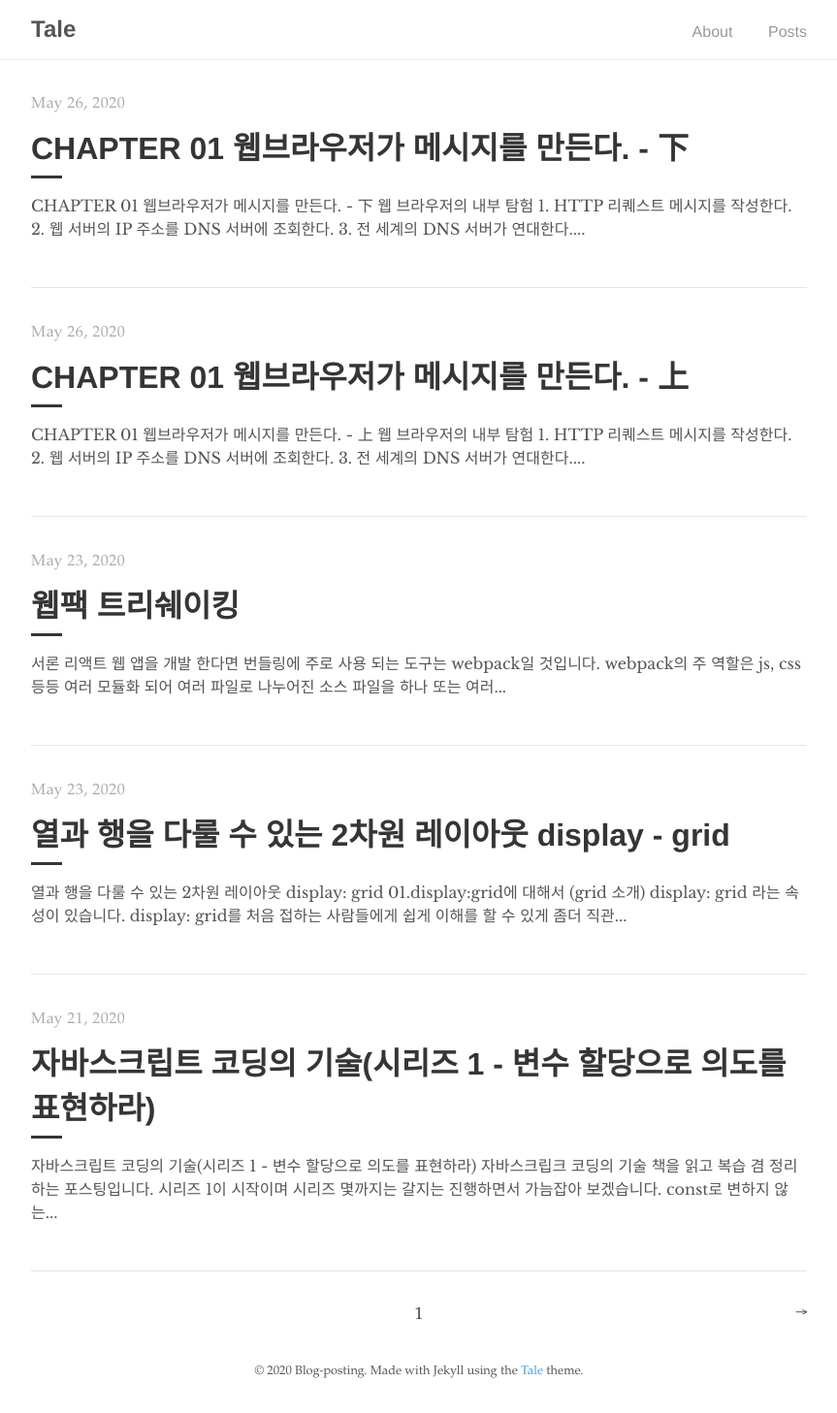
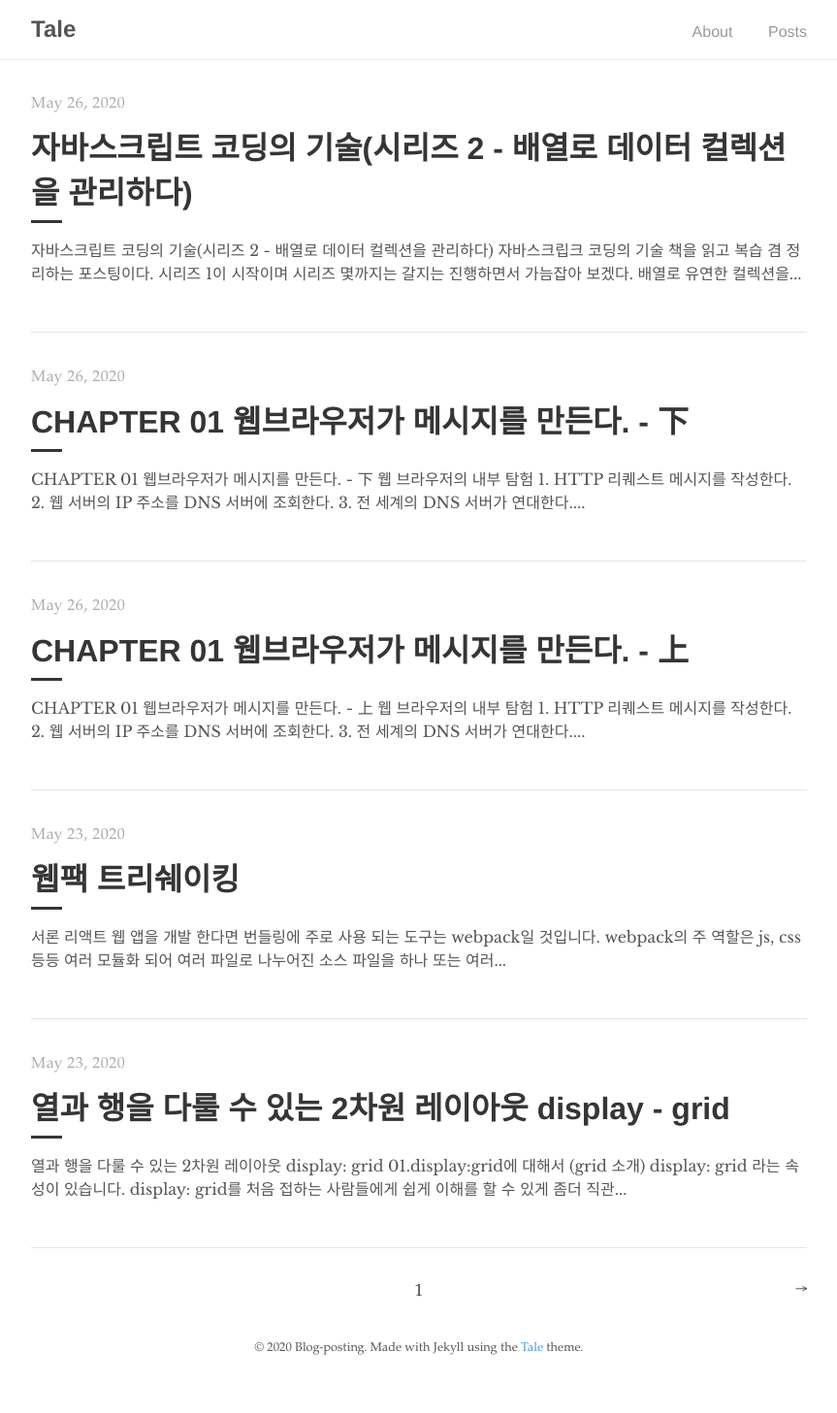
Before and after one commit to Meet-Coder-Study/blog-posting.github.io, a Jekyll site: the page built from index.html, in a window 1280 px wide. Shown: the whole page at 97% size, without its empty margins (208-1071 px from the left). Built offline with Jekyll 4.4.1, drawn with Linux system fonts in a browser that asks for light colours; the list of posts is cut into pages by our own code; after the commit the page ends 1433 px from its top, so only the background shows below that; part of the change alters nothing that is shown.

Commit message:
docs : 자바스크립트 코딩의 기술(시리즈 2- 배열로 데이터 컬렉션을 관리하다)

````diff
--- a/_posts/2020-05-21-SkillOfCoding-Javascript-1.md
+++ b/_posts/2020-05-21-SkillOfCoding-Javascript-1.md
@@ -9,16 +9,17 @@ comments: true
 
 # 자바스크립트 코딩의 기술(시리즈 1 - 변수 할당으로 의도를 표현하라)
 
-- 자바스크립크 코딩의 기술 책을 읽고 복습 겸 정리하는 포스팅입니다.
-- 시리즈 1이 시작이며 시리즈 몇까지는 갈지는 진행하면서 가늠잡아 보겠습니다.
+- 자바스크립크 코딩의 기술 책을 읽고 복습 겸 정리하는 포스팅이다.
+- 시리즈 1이 시작이며 시리즈 몇까지는 갈지는 진행하면서 가늠잡아 보겠다.
 
 ## `const`로 변하지 않는 값을 표현하라(TIP1)
 
-- 과거에는 `var`만 사용하여 변수에 할당했으나 현재는 `let, const`를 사용하여 할당합니다.
-- `const`는 재할당 할 수 없는 변수 선언입니다. 즉, 한 번 선언하면 변경할 수 없습니다.
-- 하지만, 값이 변경되지 않는 것, 즉 불변값이 되는 것이 아닙니다.
-- `const`를 사용해 배열을 할당하고 배열의 항목을 바꿀 수 있습니다.
-- `const`를 잘 사용하여 의도를 나타낼 수 있으면 코드를 훑어볼 때 해당 변수를 신경 쓰지 않아도 된다고 알려 줄 수 있습니다.
+- 과거에는 `var`만 사용하여 변수에 할당했으나 현재는 `let, const`를 사용하여 할당한다.
+- `const`는 재할당 할 수 없는 변수 선언입니다. 즉, 한 번 선언하면 변경할 수 없다.
+- 하지만, 값이 변경되지 않는 것, 즉 불변값이 되는 것이 아니다.
+- `const`를 사용해 객체(배열)을 할당하고 객체의 프로퍼티(배열의 경우 요소)을 바꿀 수 있다.
+  - 이는 const 변수의 타입이 객체(배열도 마찬가지)인 경우, 객체에 대한 참조를 변경하지 못한다는 것을 의미한다. 하지만 이때 객체의 프로퍼티는 보호되지 않는다. 다시 말하자면 재할당은 불가능하지만 할당된 객체의 내용(프로퍼티의 추가, 삭제, 프로퍼티 값의 변경)은 변경할 수 있다.(참고 - https://poiemaweb.com/es6-block-scope#23-const%EC%99%80-%EA%B0%9D%EC%B2%B4)
+- `const`를 잘 사용하여 의도를 나타낼 수 있으면 코드를 훑어볼 때 해당 변수를 신경 쓰지 않아도 된다고 알려 줄 수 있다.
 
 ```javascript
 const name = "duckhee";
@@ -30,11 +31,12 @@ var name = "duckhee";
 return `당신의 이름은 ${name}입니다.`;
 ```
 
-- `const`와 `var`를 사용한 코드로 비교해보겠습니다.
-- `const`를 사용한 코드는 가운데 100줄 코딩의 내용과 상관없이 반환되는 값을 정확히 알수 있습니다.
-- 반면에 `var`를 사용한 코드는 가운데 100줄 사이에서 `name = 'babo'`라는 코드가 있을 경우 재할당이 가능해지므로 반환되는 값을 확신 할 수 없습니다.
+- `const`와 `var`를 사용한 코드로 비교해보자.
+- `const`를 사용한 코드는 가운데 100줄 코딩의 내용과 상관없이 반환되는 값을 정확히 알수 있다.
+- 반면에 `var`를 사용한 코드는 가운데 100줄 사이에서 `name = 'babo'`라는 코드가 있을 경우 재할당이 가능해지므로 반환되는 값을 확신 할 수 없다.
 
-- `const` 사용시 주의사항이 있습니다. 위에서 말한 불변성에 대한 내용입니다.
+- `const` 사용시 주의사항이 있습니다. 위에서 말한 불변성에 대한 내용이다.
+- `const`에 할당된 값이 불변값이 되지는 않는다는 것이다. 즉, 변수를 재할당할 수 있는 없지만, 값을 바꿀 수는 있다. 모순되는 말처럼 들리겠지만 다음 코드를 살펴보자.
 
 ```javascript
 const discountable = [];
@@ -46,9 +48,9 @@ for (let i = 0; i < cart.length; i++) {
 }
 ```
 
-- 위 코드는 정상적으로 작동이 됩니다. 이러한 특성은 앞에 `var` 와 같은 문제를 만들어냅니다.
-- 어떤 값을 반환하는지 확신 할 수 없습니다.
-- `조작(mutation)`을 피하고 아래와 같이 작성합니다.
+- 위 코드는 정상적으로 작동이 됩니다. 이러한 특성은 앞에 `var` 와 같은 문제를 만들어 낸다.
+- 어떤 값을 반환하는지 확신 할 수 없다.
+- `조작(mutation)`을 피하고 아래와 같이 작성한다.
 
 ```javascript
 const discoutable = cart.filter((item) => item.discountAvailable);
@@ -57,11 +59,11 @@ const discoutable = cart.filter((item) => item.discountAvailable);
 ## `let`과 `const`로 유효 범위 충돌을 줄여라(TIP2)
 
 - `const`를 우선 사용하고 만약 재할당이 필요한 경우 `let`를 사용하자.
-- `var`와 `let`는 유사합니다.
-- 차이점은 `var`는 어휘적 유효 범위(lexical scope)를 가지는 반면 `let`은 블록 유효 범위(block scope)를 가지고 있습니다.
-- 간단히 정리하면 if, for 같은 블록의 내부에만 존재하는 것이 블록 유효 범위 변수(`let`) 블록 밖에서는 접근 불가 합니다. 즉, `{}`를 벗어나면 변수가 존재하지 않습니다.
+- `var`와 `let`는 유사하다.
+- 차이점은 `var`는 어휘적 유효 범위(lexical scope)를 가지는 반면 `let`은 블록 유효 범위(block scope)를 가지고 있다.
+- 간단히 정리하면 if, for 같은 블록의 내부에만 존재하는 것이 블록 유효 범위 변수(`let`) 블록 밖에서는 접근 불가 합니다. 즉, `{}`를 벗어나면 변수가 존재하지 않는다.
 
-- 아래 예제를 통해 살펴봅십니다.
+- 아래 예제를 통해 살펴보자.
 
 ```javascript
 function getLowestPrice(item) {
@@ -111,9 +113,9 @@ function getLowestPrice(item) {
 
 ## 블록 유효 범위 변수로 정보를 격리하라(TIP3)
 
-- **블록 유효 범위 변수**를 선언하면 블록 안에서만 접급이 되고 밖에서는 접근 불가다.
+- **블록 유효 범위 변수**를 선언하면 블록 안에서만 접급이 되고 밖에서는 접근 불가이다.
 - 반면에, **블록 밖에서 선언된 변수**는 블록안에서 접근이 가능하다.
-- **어휘적 유효 범위 변수**를 선어하면 함수 내부 어디서든 접근이 가능하다.(호이스팅 참조)
+- **어휘적 유효 범위 변수**를 선언하면 함수 내부 어디서든 접근이 가능하다.(호이스팅 참조)
 
 ```javascript
 <body>
@@ -184,8 +186,8 @@ const clickSet = addClick(example);
 clickSet[0].onClick(); // 0
 ```
 
-- 블록 내에서 선언된 변수는 블록 내에서만 유효합니다.
-- 반복되어 값이 변경되더라도, 이전에 선언한 함수의 값은 변경되지 않습니다.
+- 블록 내에서 선언된 변수는 블록 내에서만 유효하다.
+- 반복되어 값이 변경되더라도, 이전에 선언한 함수의 값은 변경되지 않는다.
 - 쉽게 말해 `let`을 이용하면 `for`문이 반복될 때마다 값을 잠급니다.
 
 ## 템플릿 리터럴로 변수를 읽을 수 있는 문자열로 변환하라(TIP4)
@@ -197,7 +199,7 @@ clickSet[0].onClick(); // 0
 ```javascript
 function generateLink(image, width) {
   const widthInt = parseInt(width, 10);
-  return 'https://' + getProv ider() + '/' + image + '?width=' + widthInt;
+  return 'https://' + getProvider() + '/' + image + '?width=' + widthInt;
 }
 ```
 
@@ -208,7 +210,7 @@ function generateLink(image, width) {
 ```javascript
 function generateLink(image, width) {
   const widthInt = parseInt(width, 10);
-  return `https://${getProvider}/${image}?width=${parseInt(width, 10)}`;
+  return `https://${getProvider()}/${image}?width=${parseInt(width, 10)}`;
 }
 ```
 
--- /dev/null
+++ b/_posts/2020-05-26-SkillOfCoding-Javascript-2.md
@@ -0,0 +1,433 @@
+---
+title: 자바스크립트 코딩의 기술(시리즈 2 - 배열로 데이터 컬렉션을 관리하다)
+layout: post
+date: '2020-05-26 00:10:00'
+author: shldhee
+categories: shldhee
+comments: true
+---
+
+# 자바스크립트 코딩의 기술(시리즈 2 - 배열로 데이터 컬렉션을 관리하다)
+
+- 자바스크립크 코딩의 기술 책을 읽고 복습 겸 정리하는 포스팅이다.
+- 시리즈 1이 시작이며 시리즈 몇까지는 갈지는 진행하면서 가늠잡아 보겠다.
+
+## 배열로 유연한 컬렉션을 생성하라(TIP5)
+
+- 자바스크립트에는 데이터 컬렉션을 다루는 구조로 배열, 객체 이렇게 두가지가 있었다.
+- 모던 자바스크립트에서 맵(Map), 세트(Set), 위크맵(WeakMap), 위크셋(WeakSet), 객체, 배열을 사용할 수 있다.
+- 컬렉션을 선택할 때는 정보로 어떤 작업을 할지 생각해봐야 된다.
+- 대부분 배열을 사용하며 배열을 사용하지 않아도 배열에 적용되는 개념을 빌리게 된다.
+- 배열의 순서가 기술적으로 보장되지 않지만 대부분 상황에서 동작한다고 생각하면 된다.(https://stackoverflow.com/questions/34955787/is-a-javascript-array-order-guaranteed)
+
+``` javascript
+const team = ['Lee','Kim','Son'];
+function alphabetizeTeam(team) {
+  return [...team].sort();
+}
+alphabetizeTeam(team);(3) // ["Kim", "Lee", "Son"]
+```
+
+- `map(), filter(), reduce()`등의 배열 메서드를 이용하면 코드 한줄로 정보를 변경하거나 갱신할 수 있다.
+  - map() 메서드는 배열 내의 모든 요소 각각에 대하여 주어진 함수를 호출한 결과를 모아 새로운 배열을 반환합니다.
+  - filter() 메서드는 주어진 함수의 테스트를 통과하는 모든 요소를 모아 새로운 배열로 반환합니다.
+  - reduce() 메서드는 배열의 각 요소에 대해 주어진 리듀서(reducer) 함수를 실행하고, 하나의 결과값을 반환합니다.
+
+****
+``` javascript
+const staff = [{
+  name: 'duckhee',
+  position: 'developer',
+},
+{
+  name: 'rain',
+  position: 'musician'
+}]
+
+function getMusician(staff) {
+  return staff.filter(member => member.position === 'musician')
+}
+getMusician(staff);  // [ {name: "rain", position: "musician"} ]
+```
+
+- 객체를 순회하려면 먼저 `Object.keys()`를 실행해서 객체의 키를 배열에 담은 후 생성한 배열을 이용해 순회
+
+``` javascript
+const game1 = {
+  player: 'Lee',
+  goal: 2,
+  pass: 101,
+  errors: 0
+}
+const game2 = {
+  player: 'Son',
+  goal: 1,
+  pass: 205,
+  errors: 1
+}
+
+const total = {}
+const stats = Object.keys(game1);
+
+for (let i = 0;  i < stats.length; i++) {
+  const stat = stats[i];
+  if (stat !== 'player') {
+    total[stat] = game1[stat] + game2[stat]
+  }
+}
+
+consoel.log(total
+// {goal: 3, pass: 306, errors: 1}
+```
+
+- 배열에 이터러블(`iterable`)이 내장되어 있다. 간단히 말해 컬렉션의 현재 위치를 알고 있는 상태에서 컬렉션의 항목을 한 번에 하나씩 처리하는 방법이다. (https://developer.mozilla.org/ko/docs/Web/JavaScript/Reference/Iteration_protocols)
+- 배열을 특별한 컬렉션으로 쉽게 변환하거나 다시 배열로 만들 수 있다.
+- 키-값 저장소와 동일한 개념을 2차원 배열로 설명할 수 있다. 내부의 배열은 두 가지 항목만 갖는다. 첫번째 항목은 키, 두번째 항목은 값이다.
+
+``` javascript
+const dog = {
+  name: 'Binhee',
+  color: 'brown',
+};
+dog.name; // Binhee
+```
+
+- 다음 코드는 객체를 키-값 쌍을 모은 배열로 바꿨다. 실제로 키-값 쌍을 사용해 맵 객체와 배열간의 데이터를 변화 한다.(`Object.entries()` - (https://developer.mozilla.org/ko/docs/Web/JavaScript/Reference/Global_Objects/Object/entries))
+
+``` javascript
+const dogPair = [['name','Binhee'],['color','brown']];
+function getName(dog) {
+  return dog.find(attribute => {
+    return attribute[0] === 'name';
+  })[1];
+}
+```
+
+## `incdlues()`존재 여부를 확인하라(TIP6)
+
+- 기존 배열에서 특정 문자열을 포함하고 있는 확인하려면 문자열의 위치를 찾았다. 즉, `indexOf`를 사용하여 문자열이 있으면 해당 `index` 반환, 없으면 `-1`를 반환했다. 근데 이때 만약 `0`번째에서 찾아지면 if 문에서 `false` 를 반환하므로 문제가 생긴다.
+
+``` javascript
+const sections = ['shipping'];
+
+function displayShipping(sections) {
+  if (sections.indexOf('shipping')) { // 0 를 반환하므로 false로 실행된다.
+    return true;
+  }
+  return false;
+}
+// false
+
+보완코드
+function displayShipping(sections) {
+  return sections.indexOf('shipping') > -1
+}
+// true
+
+includes() 를 사용한 코드
+function displayShipping(sections) {
+  return sections.includes('shipping')
+}
+```
+
+- `includes()` 를 사용하면 -1를 사용해 비교하는 번거로운 로직을 안써도 된다.
+
+## 펼침 연산자로 배열을 본떠라(TIP7)
+
+- 펼침 연산자(`spread operator`)(https://developer.mozilla.org/ko/docs/Web/JavaScript/Reference/Operators/Spread_syntax) 는 마침표 3개(`...`)를 사용한다. 배열에 포함된 항목을 목록으로 바꿔준다.
+
+``` javascript
+const cart = ['Nmaing and Necessity', 'Alice in Wonderland'];
+...cart // 단독으로 사용할 경우 에러, 정보를 어디든 펼쳐 넣어야 합니다.
+const copyCart = [...cart];
+// ["Nmaing and Necessity", "Alice in Wonderland"]
+```
+
+- 배열에서 항목을 제거할 경우
+
+``` javascript
+// removable에 해당 요소를 넣고 삭제할 요소 빼고 배열을 만든다.
+function removeItem(items, removable) {
+  const updated = [];
+  for ( let i = 0; i < items.length; i++) {
+    if (items[i] !== removable) {
+      updated.push(items[i])
+    }
+  }
+  return updated;
+}
+```
+
+- 위에 코드는 잘 작동하지만 단순하게 변경해보자.
+- `splice()` 사용한 코드
+
+``` javascript
+function removeItem(items, removable) {
+  const index = items.indexOf(removable);
+  items.splice(index, 1);
+  return items;
+}
+```
+
+- 문제는 `splice`는 원본 데이터를 조작한다.
+
+``` javascript
+const fruits = ['apple', 'banana', 'melon']
+const isNotRedColorFruits = removeItem(fruits, 'apple') // ['banana', 'melon']
+// fruits도 ['banana', 'melon']
+const isNotYellowColorFruits = removeItem(fruits, 'banana') // ['melon']
+// fruits도 ['melon']
+```
+
+- 원본 `fruits` 배열이 변경 된다. `const`를 사용해 만들어서 변경되지 않을거라고 생각되었지만 항상 그렇지 않다.
+- `slice`를 사용해보자. 원본 배열을 변경하지 않고 배열의 일부를 반환한다.
+
+
+``` javascript
+function removeItem(items, removable) {
+  const index = items.indexOf(removable);
+  return items.slice(0, index).concat(items.slice(index + 1));
+}
+```
+
+- 작동은 잘되지만 `slice`,`concat`를 사용해 어떤 값이 반환되는지 직관적으로 알 수 없다.
+- 이럴때 펼침 연산자를 사용한다.
+
+``` javascript
+function removeItem(items, removable) {
+  const index = items.indexOf(removable);
+  return [...items.slice(0, index), ...items.slice(index + 1)];
+}
+```
+
+- 위에 코드보다 간결하고 재사용할 수 있으며 예측이 가능하다.(전 비슷한듯....)
+- 또한 펼침 연산자를 사용하면 배열의 항목을 쉽게 꺼내 인수 목록을 쉽게 사용이 가능하다.
+- [인수, 인자 차이](https://amagrammer91.tistory.com/9)
+
+``` javascript
+const book = ['Reasons and Persons', 'Derek Parfit', 19.99];
+function formatBook(title, author, price) {
+  return `${title} by ${author} $${price}`;
+}
+
+formatBook(book[0], book[1], book[2]) // 확장성이 없고 인수값이 늘어나면 또 작성해야된다.
+formatBook(...book) // 나중에 인수가 추가되도 고치지 않아도 된다.
+```
+
+## `push()` 메서드 대신 펼침 연산자로 원본 변경을 피하라 (TIP8)
+
+- 역시 원본 배열 조작을 피하는 방법을 살펴보자.
+- 예측하지 못한 조작은 심각한 버그를 발생시키므로 가능하며 조작은 피하는게 좋고, 또한 모던자바스크립트의 대부분 함수형 프로그래밍 형식을 취하기떄문에 부수효과와 조작이 없는 코드를 작성해야 한다.(함수형 프로그래밍을 공부하자)
+- `push()` 메서드를 통해 알아보자. `push()` 메서드는 새로운 항목을 배열 뒤에 추가해 원본 배열을 변경한다.
+- 장바구니 상품 목록을 받아서 내용을 요약하는 간단한 함수 코드이다.
+    1. 할인 금액 확인
+    2. 할인 상품이 2개 이상인지 확인
+       1. 2개 이상일때 오류 객체 반환
+    3. 오류가 없고 상품이 3개이상 구매 시 사은품 증정
+
+``` javascript
+// 카트 정의
+const cart = [{
+    name: 'The Foundation Triology',
+    price: 19.99,
+    discount: false,
+  },{
+    name: 'Godel, Escher, Bach',
+    price: 15.99,
+    discount: false,
+  },{
+    name: 'Red Mars',
+    price: 5.99,
+    discount: true,
+  }
+];
+
+// 사은품 정의
+const reward = {
+  name: 'Guide to Science Fiction',
+  discount: true,
+  price: 0,
+}
+
+// 사은품 증정
+function addFreeGift(cart) {
+  if (cart.length > 2) {
+    cart.push(reward);
+    return cart;
+  }
+  return cart;
+}
+
+// 카트 정리 - 기존
+function summerizeCart(cart) {
+  // 할인중인 상품이 있는지 확인
+  const discountable = cart.filter(item => item.discount);
+
+  // 할인 상품이 2개 이상인지 확인
+  if(discountable.length > 1) {
+    return {
+      error: '할인 상품은 하나만 주문할 수 있습니다.'
+    }
+  }
+
+  // 오류가 안나니 사은품 증정
+  const cartWithReward = addFreeGift(cart);
+
+  return {
+    discounts: discountable.length,
+    items: cartWithReward.length,
+    cart: cartWithReward
+  }
+}
+```
+
+- 만약 새로운 개발자나 아무개나 코드 정리하고 싶어서 모든 변수 할당을 최상위로 옮기려고 한다면?
+
+``` javascript
+// 카트 정리 - 아무개 수정
+function summerizeCart(cart) {
+  // 할인중인 상품 체크 안하고 카트에 바로 사은품 증정 로직
+  // push가 있으므로 원본 cart 조작
+  const cartWithReward = addFreeGift(cart);
+  // 조작된 cart로 할인중인 상품이 있는지 확인
+  const discountable = cart.filter(item => item.discount); // 사은품이 discountable 하니 사은품 기본으로 포함해서 반환
+
+  // 할인 상품이 2개 이상인지 확인
+  // 사은품 제외하고 할인 상품이 1개라도 있으면 2개가 되서 오류!
+  if(discountable.length > 1) {
+    return {
+      error: '할인 상품은 하나만 주문할 수 있습니다.'
+    }
+  }
+
+  return {
+    discounts: discountable.length,
+    items: cartWithReward.length,
+    cart: cartWithReward
+  }
+}
+```
+
+- 상품 3개이상 선택하고, 그 중 하나가 할인 상품이면 모든 고객에서 오류 발생한다.
+- 예제를 통해 살펴본 문제의 대부분은 분리된 함수에서 의도치 않게 원본을 조작 한것이 원인이다.
+- 부수효과가 없는 함수를 순수함수(pure function)라고 하며, 순수함수를 만들기 위해 노력해야 한다.
+- 위에 코드를 펼침 연산자를 이용해 수정해보자.
+
+``` javascript
+function addFreeGift(card) {
+  if (cart.length > 2) {
+    return [...cart, reward];
+  }
+  return cart;
+}
+```
+
+- 이렇게 하면 `discountable` 할당할때 `cart`가 변경되지 않은 원본 배열을 사용하므로 정상적인 코드가 된다.
+
+``` javascript
+const titles = ['Moby Dick', 'White Teeth'];
+const moreTitles = [...titles, 'The Conscious Mind'];
+// ['Moby Dick', 'White Teeth', 'The Conscious Mind'];
+```
+
+- 시작 부분에 새로운 항목울 추가하려면?
+
+``` javascript
+// 배열 앞에 추가하기
+const titles = ['Moby Dick', 'White Teeth'];
+titles.unshift('The Conscious Mind')
+const moreTitles = ['Moby Dick', 'White Teeth'];
+const evenMoreTitles = ['The Conscious Mind', ...moreTitles ];
+
+// 복사하기
+const toCopy = ['Moby Dick', 'White Teeth'];
+const copied = toCopy.slice();
+const moreCopies = ['Moby Dick', 'White Teeth'];
+const moreCopied = [...moreCopies];
+```
+
+- `slice()` 메서드로 새울 배열을 생성할 수 있지만 기억이 나지 않을 수도 있고, 중괄호를 보면 어떤 값이 반환되는데 확실히 알 수 있다.
+
+
+## 펼침 연산자로 정렬에 의한 혼란을 피하라 (TIP9)
+
+- 이번 팁에서 배열을 여러번 정렬해도 항상 같은 결과가 나오게 펼침 연산자를 사용하는 방법을 알아보자.
+- 직원 정보가 담긴 배열을 이름 또는 근속연수로 정렬하는 코드이다.
+
+``` javascript
+// 직원 정의
+const staff = [
+  {
+    name: 'Joe',
+    years: 10,
+  },
+  {
+    name: 'Thoe',
+    years: 5
+  },
+  {
+    name: 'Dyan',
+    years: 10,
+  },
+];
+
+// 정렬 함수
+function sortByYears(a, b) {
+  if (a.years === b.years) {
+    return 0;
+  }
+  return a.years - b.years;
+}
+
+const sortByName = (a, b) => {
+  if (a.name === b.name) {
+    return 0;
+  }
+  return b.name > a.name ? 1 : -1;
+}
+```
+
+- [`sort()` 메서드에 관한 내용은 문서](https://developer.mozilla.org/ko/docs/Web/JavaScript/Reference/Global_Objects/Array/sort)
+  - compareFunction(a, b)이 0보다 작은 경우 a를 b보다 낮은 색인으로 정렬합니다. 즉, a가 먼저옵니다.
+  - compareFunction(a, b)이 0을 반환하면 a와 b를 서로에 대해 변경하지 않고 모든 다른 요소에 대해 정렬합니다. 참고 : ECMAscript 표준은 이러한 동작을 보장하지 않으므로 모든 브라우저(예 : Mozilla 버전은 적어도 2003 년 이후 버전 임)가 이를 존중하지는 않습니다.
+  - compareFunction(a, b)이 0보다 큰 경우, b를 a보다 낮은 인덱스로 소트합니다.
+  - compareFunction(a, b)은 요소 a와 b의 특정 쌍이 두 개의 인수로 주어질 때 항상 동일한 값을 반환해야합니다. 일치하지 않는 결과가 반환되면 정렬 순서는 정의되지 않습니다.
+
+- 맨 처음 정렬을 근속 연수로 했을 경우이다.
+
+``` javascript
+staff.sort(sortByYears);
+
+// [
+//   {name: "Thoe", years: 5} {name: "Joe", years: 10} {name: "Dyan", years: 10}
+// ]
+
+// 이때 staff도 위와 같은 변경된 배열과 같다.
+```
+
+- 맨 처음 정렬을 이제 사용자 이름순으로 정렬한 경우이다.
+
+``` javascript
+staff.sort(sortByName);
+
+//   {name: "Dyan", years: 10} {name: "Joe", years: 10} {name: "Theo", years: 5}
+```
+
+- 이제 사용자 이름순 -> 근속 년수로 정렬했을 경우이다.
+- 처음 근속 연수로 정렬했을때와 같은 순서로 기대했는데 결과는 다르다.
+
+``` javascript
+staff.sort(sortByName);
+staff.sort(sortByYears);
+
+//   {name: "Theo", years: 5} {name: "Dyan", years: 10} {name: "Joe", years: 10}
+```
+
+- 만약 수백명의 직원리스트가 있어 정렬을 하는데 정렬할때마다 순서가 달라지게 되면 신뢰를 잃을 것입니다.
+- 이 부분을 수정하기 위해서 간단합니다. 배열을 조작하지 않으면 됩니다. 사본을 만들고 사본을 조작하자.
+
+``` javascript
+[...staff].sort(sortByYears);
+
+//   {name: "Thoe", years: 5} {name: "Joe", years: 10} {name: "Dyan", years: 10}
+```
````
